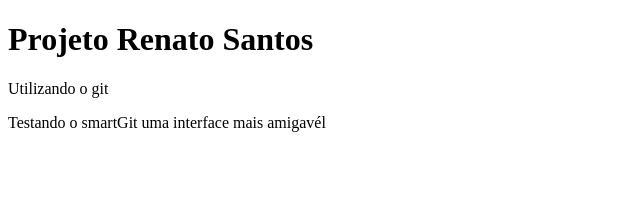
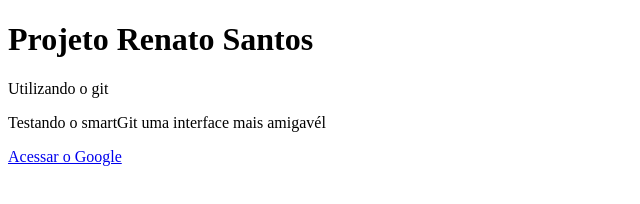
Before and after one commit to rsantosfaon/curso-git, a plain HTML site: page Index.html in a window 1280 px wide. Shown: the whole page, without its empty margins (0-640 px from the left). Drawn offline with Linux system fonts and the light colour scheme.

Commit message:
adicionado um link externo

```diff
--- a/Index.html
+++ b/Index.html
@@ -11,5 +11,7 @@
 
 <p>Testando o smartGit uma interface mais amigavél</p>
 
+<a href="http://Google.com.br">Acessar o Google</a>
+
 </body>
 </html>
```
